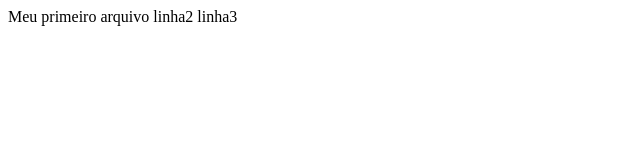
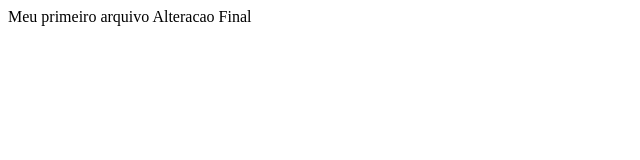
Before and after one commit to ttmadrigar/projeto_versionado, a plain HTML site: page index.html in a window 1280 px wide. Shown: the full height of the page, 0-640 px from the left. Drawn offline with Linux system fonts and the light colour scheme.

Commit message:
finalizacao do projeto

```diff
--- a/index.html
+++ b/index.html
@@ -1,7 +1,7 @@
 <html>
 <body>
 Meu primeiro arquivo
-linha2
-linha3
+
+Alteracao Final
 </body>
 </html>
```
